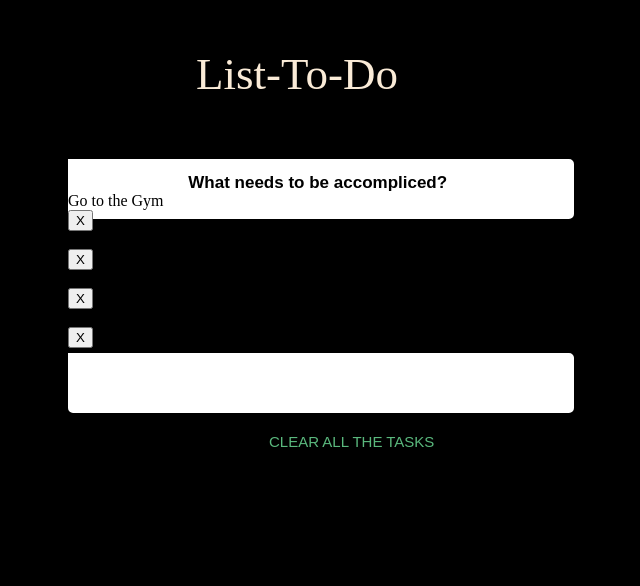
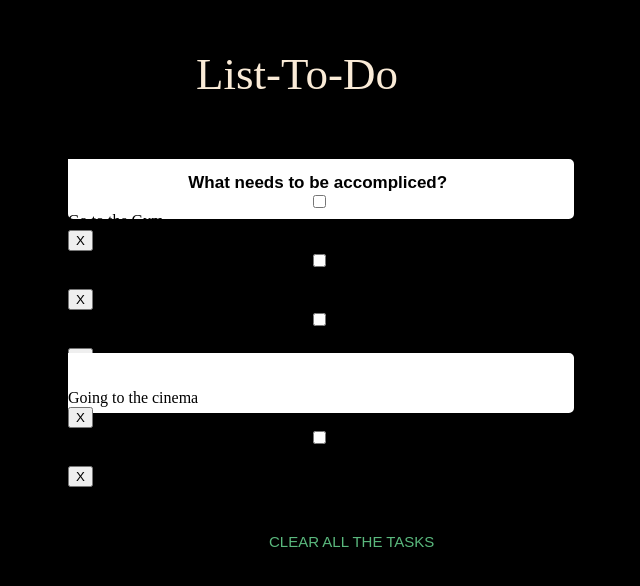
Before and after one commit to marnanakou/To-Do-List, a React (Create React App) app in the folder todo/: page / in a window 1280 px wide. Shown: the part 152-738 px from the top of the page, without its empty margins (343-983 px from the left). Built offline with nearby package versions, Linux system fonts and the light colour scheme.

Commit message:
create checkbox

```diff
--- a/todo/src/Components/Task/Task.js
+++ b/todo/src/Components/Task/Task.js
@@ -55,6 +55,7 @@ function TaskList() {
   const RemoveAllTasks = () => {
     setTasks([]);
   };
+
   // //the second container appears after the click on the 1st one
   // const showNewTaskAdded = () => {
   //   addNewTask(value);
@@ -69,6 +70,12 @@ function TaskList() {
         <div className="tasks">
           {tasks.map((task, index) => (
             <div>
+              <input
+                type="checkbox"
+                className="checkbox"
+                // value={value}
+                // onClick={}
+              />
               <div>{task.title}</div>
               <button value={task.title} onClick={RemoveTask}>
                 X
```
Also changed, not shown: todo/src/Components/NewTask/style.css (+8 -0 lines), todo/src/Components/Task/style.css (+8 -0 lines).
